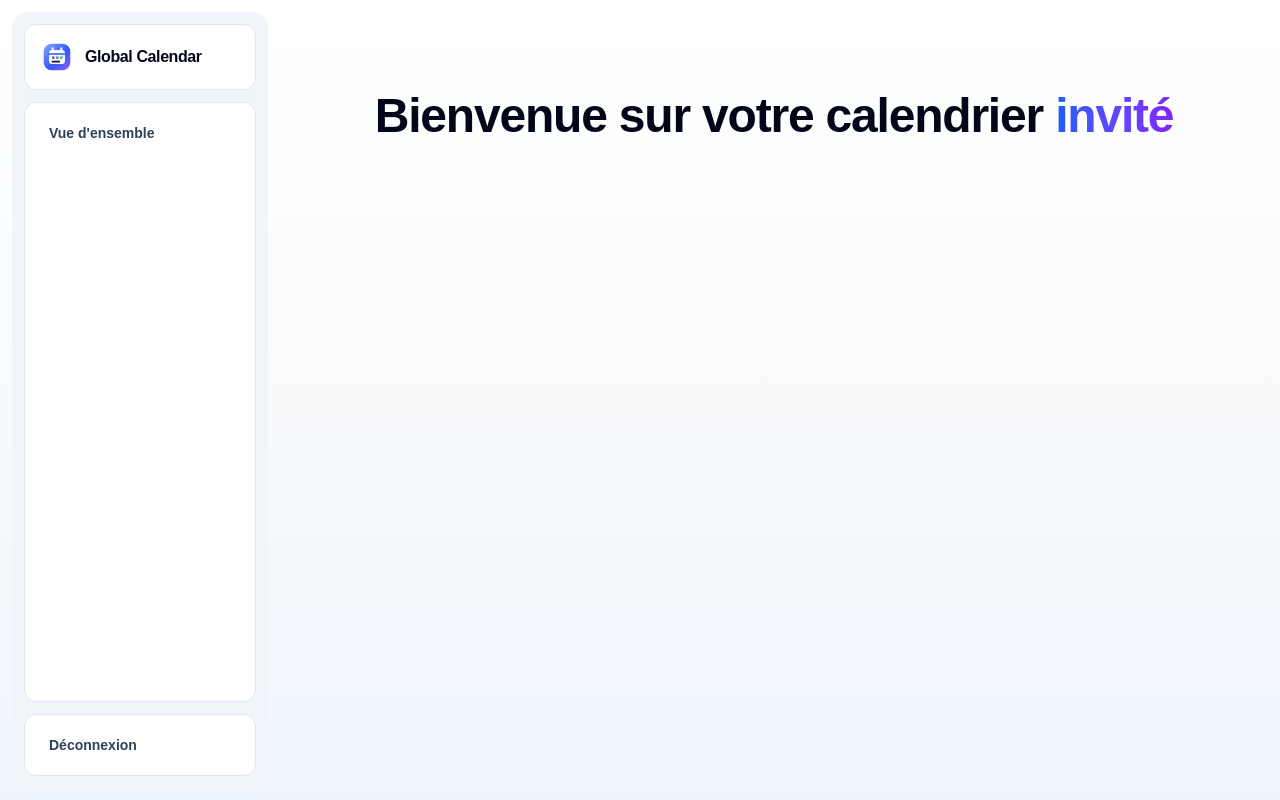
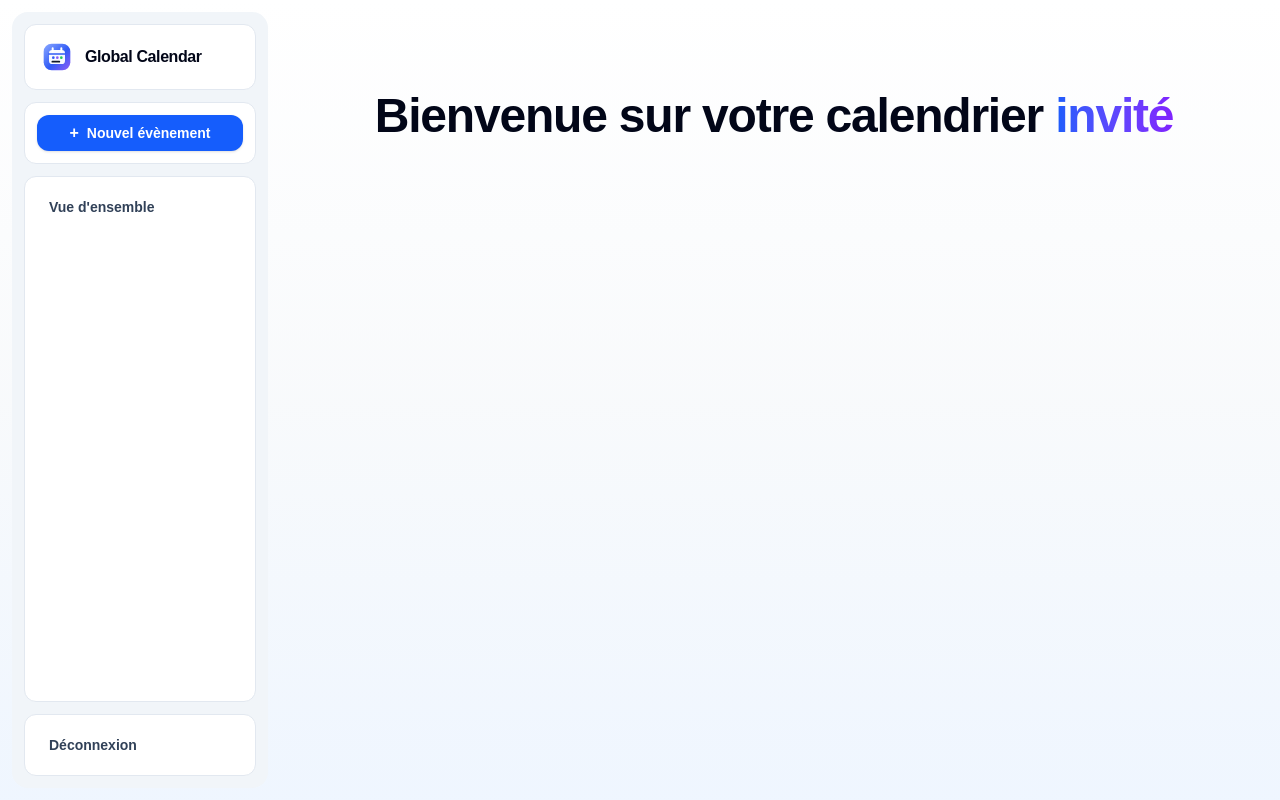
Before and after one commit to GoulvenBonmarchand/Global-Calendar, a Next.js app in the folder global-calendar/: page /calendar in a window 1280 px wide. Built offline with nearby package versions, Linux system fonts and the light colour scheme.

Commit message:
New features

```diff
--- a/global-calendar/src/components/calendar/Sidebar.tsx
+++ b/global-calendar/src/components/calendar/Sidebar.tsx
@@ -1,5 +1,7 @@
 import Image from "next/image";
 import Link from "next/link";
+
+import SidebarAddEventButton from "@/components/calendar/SidebarAddEventButton";
 
 const links = [
   { href: "/calendar", label: "Vue d'ensemble" },
@@ -25,6 +27,10 @@ export default function Sidebar() {
         </Link>
       </div>
 
+      <div className="rounded-xl border border-slate-200 bg-white p-3">
+        <SidebarAddEventButton />
+      </div>
+
       <nav className="flex-1 rounded-xl border border-slate-200 bg-white p-3">
         <ul className="flex flex-col gap-1">
           {links.map((link) => (
@@ -42,7 +48,7 @@ export default function Sidebar() {
 
       <div className="rounded-xl border border-slate-200 bg-white p-3">
         <Link
-          href="/"
+          href="/login"
           className="block rounded-lg px-3 py-2 text-sm font-semibold text-slate-700 transition hover:bg-red-50 hover:text-red-700"
         >
           Déconnexion
--- /dev/null
+++ b/global-calendar/src/components/calendar/SidebarAddEventButton.tsx
@@ -0,0 +1,30 @@
+"use client";
+
+import type { CalendarEvent } from "@/components/cards/cards";
+
+export default function SidebarAddEventButton() {
+  function handleClick() {
+    const newEvent: CalendarEvent = {
+      id: Date.now(),
+      title: "Nouvel évènement",
+      date: "Aujourd'hui",
+      startTime: "10:00",
+      endTime: "11:00",
+      description: "Description du nouvel événement.",
+    };
+
+    console.log("New event from sidebar:", newEvent);
+  }
+
+  return (
+    <button
+      onClick={handleClick}
+      className="flex w-full items-center justify-center gap-2 rounded-xl bg-blue-600 px-4 py-2 text-sm font-semibold text-white shadow transition hover:bg-blue-700"
+    >
+      <span aria-hidden="true" className="text-base leading-none">
+        +
+      </span>
+      Nouvel évènement
+    </button>
+  );
+}
```
